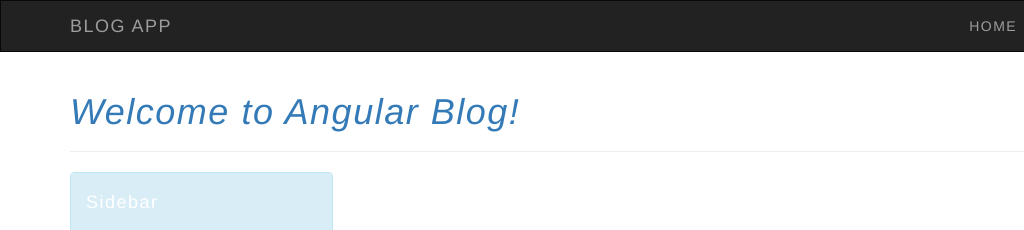
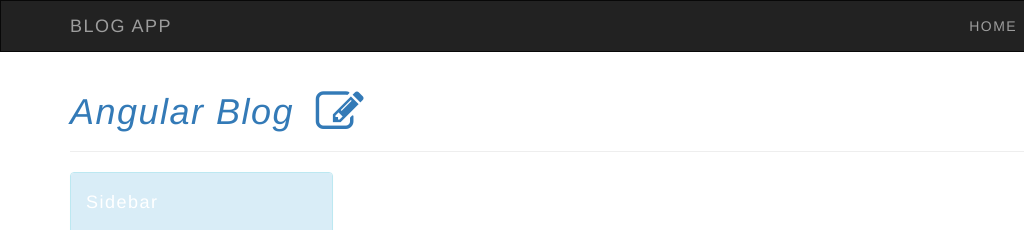
Before and after one commit to kakorcal/angular_blog_app, a website: page client/views/layout.html in a window 1280 px wide. Shown: the top 230 px of the page, 0-1024 px from the left. Drawn offline with nearby package versions, Linux system fonts and the light colour scheme; some packages are replaced by stand-ins of ours; no server answers.

Commit message:
add logo

```diff
--- a/client/views/layout.html
+++ b/client/views/layout.html
@@ -13,7 +13,7 @@
   <div class="container">
     <div class='page-header'>
       <h1>
-        <em class='text-primary'>Welcome to Angular Blog!</em>
+        <em class='text-primary'>Angular Blog <i class='fa fa-pencil-square-o fa-lg' style="margin-left: 10px;"></i></em>
         <small class='pull-right'>
           <i class='fa fa-facebook text-info'></i>
           <i class='fa fa-twitter text-default'></i>
```
